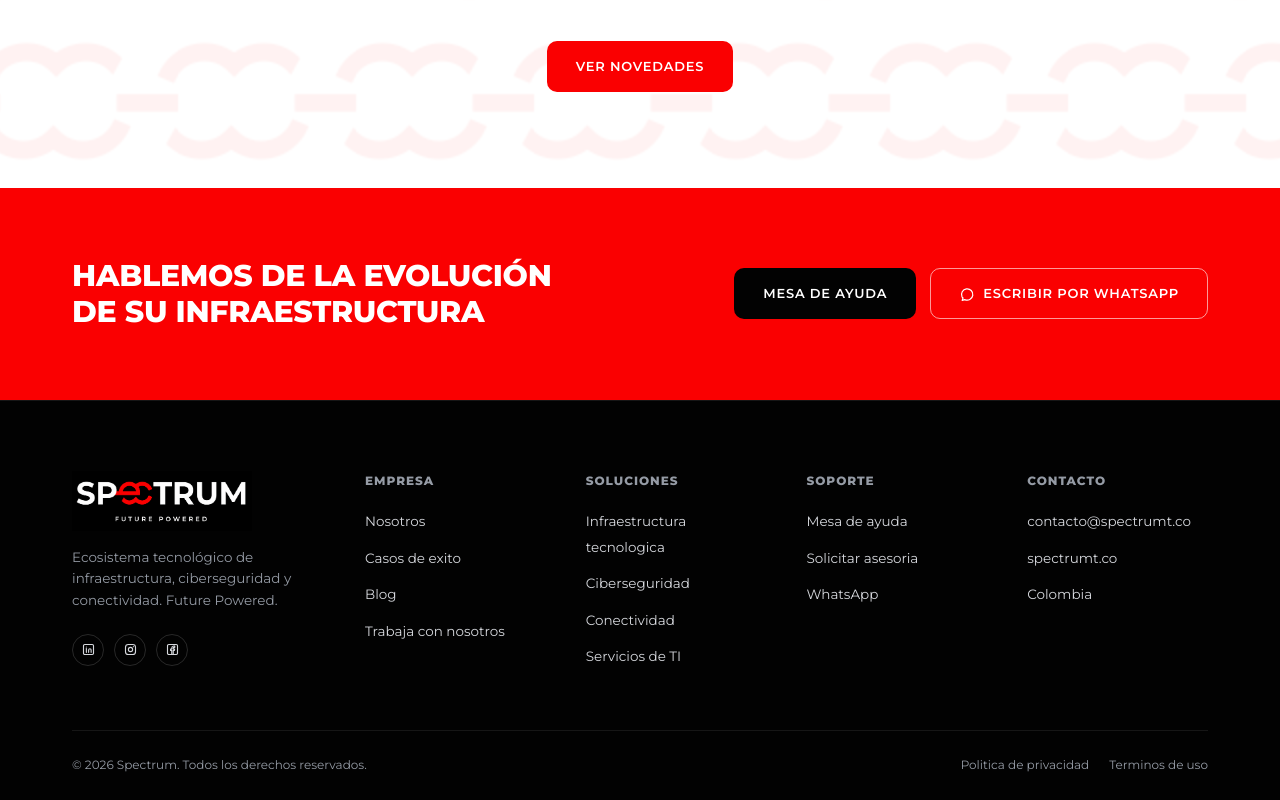
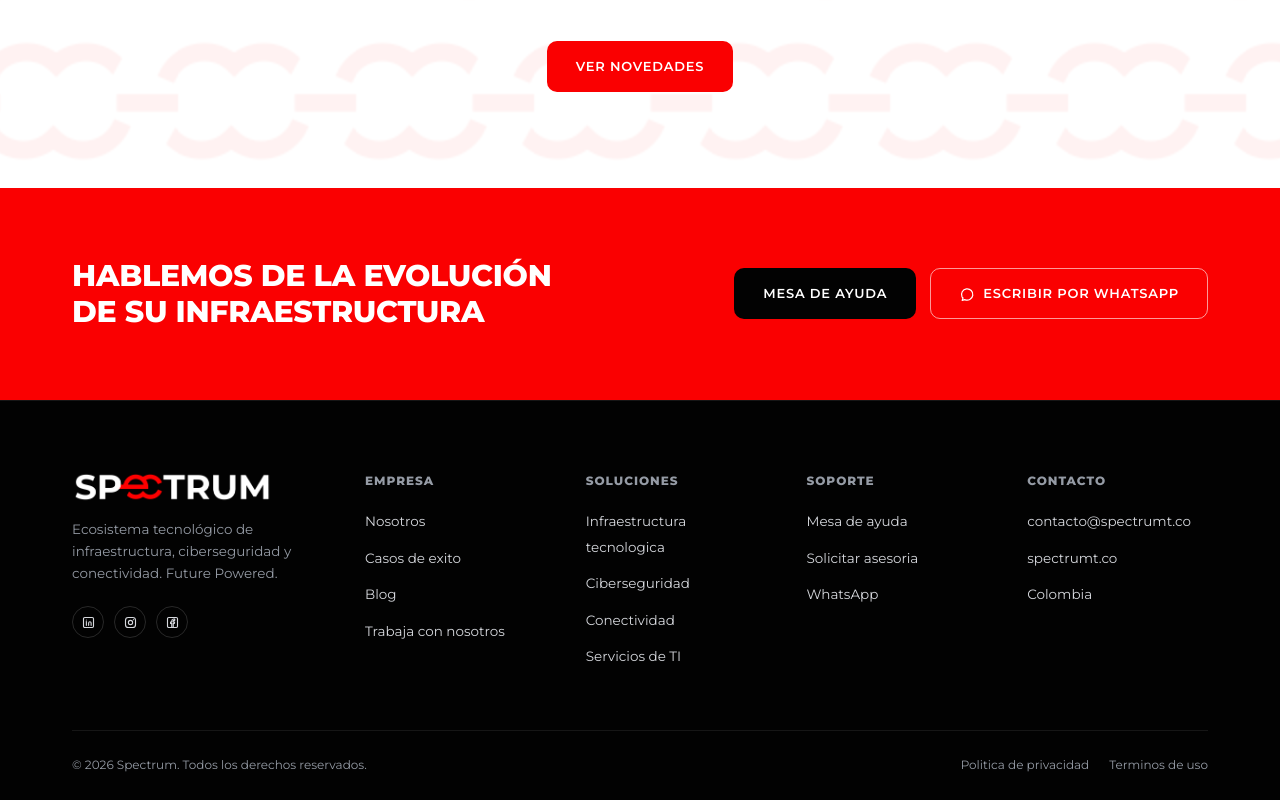
Before and after one commit to LuisaL1/Spectrum_web, a Next.js app: page / in a window 1280 px wide. Shown: the part 4816-5616 px from the top of the page. Built offline with nearby package versions, Linux system fonts and the light colour scheme; no server answers.

Commit message:
feat: usa el mismo video del hero (1080p) y logo que appwebSpectrum

```diff
--- a/app/layout.js
+++ b/app/layout.js
@@ -55,8 +55,8 @@
     images: [
       {
         url: "/logos/logo-spectrum.png",
-        width: 2172,
-        height: 724,
+        width: 837,
+        height: 136,
         alt: "Spectrum",
       },
     ],
--- a/components/layout/Footer.js
+++ b/components/layout/Footer.js
@@ -48,8 +48,8 @@
               <Image
                 src="/logos/logo-spectrum.png"
                 alt="Spectrum"
-                width={2172}
-                height={724}
+                width={837}
+                height={136}
                 className="logo-img"
               />
             </a>
--- a/styles/layout/header.css
+++ b/styles/layout/header.css
@@ -42,7 +42,7 @@
 }
 
 .main-nav .logo-img {
-  height: 36px;
+  width: 190px;
 }
 
 .main-nav .nav-cta {
--- a/styles/shared/brand.css
+++ b/styles/shared/brand.css
@@ -10,10 +10,11 @@
 }
 
 .logo-img {
-  height: 50px;
-  width: auto;
+  width: 260px;
+  height: auto;
 }
 
 .footer-brand .logo-img {
-  height: 60px;
+  width: 200px;
+  height: auto;
 }
```
Also changed, not shown: public/logos/logo-spectrum.png, 1 other file (tests, documents, lock files or other folders).
